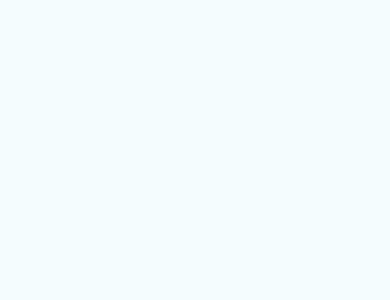
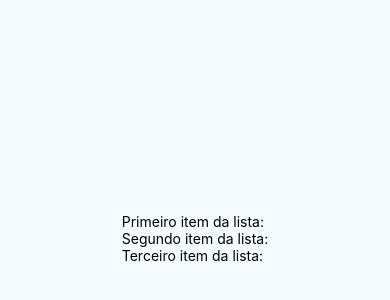
Before and after one commit to assis25/curso_react, a React Native app: screen / in a window 390 px wide. Shown: the part 184-484 px from the top of the page. Built offline with nearby package versions, Linux system fonts and the light colour scheme.

Commit message:
Primeira tela

```diff
--- a/App.js
+++ b/App.js
@@ -8,19 +8,29 @@
 
 import React, {Component} from 'react';
 import { StyleSheet, View} from 'react-native';
-
+import TodoList from './components/todo-list';
 
 
 export default class App extends Component{
   constructor(){
     super();
+    const todo1 = {
+      text: 'Primeiro item da lista:',
+    };
+    const todo2 = {
+      text: 'Segundo item da lista:',
+    };
+    const todo3 = {
+      text: 'Terceiro item da lista:',
+    };
     this.state = {
-      todos: [],
+      todos: [todo1, todo2, todo3],
     }
   }
   render() {
     return (
       <View style={styles.container}>
+        <TodoList todoList={this.state.todos} />
       </View>
     );
   }
--- a/components/todo-list.js
+++ b/components/todo-list.js
@@ -4,12 +4,15 @@ import Todo from './todo';
 
 class TodoList extends Component{
     render(){
+        const todosToRender = this.props.todoList.map(function(todo){
+            return <Todo text={todo.text} />
+        })
         return (
             <View>
-                {this.props.todoList.map((todo) => (
-                    <Todo text={todo.text} />
-                ))}
+                {todosToRender}
             </View>
         )
     }
 }
+
+export default TodoList;
```
